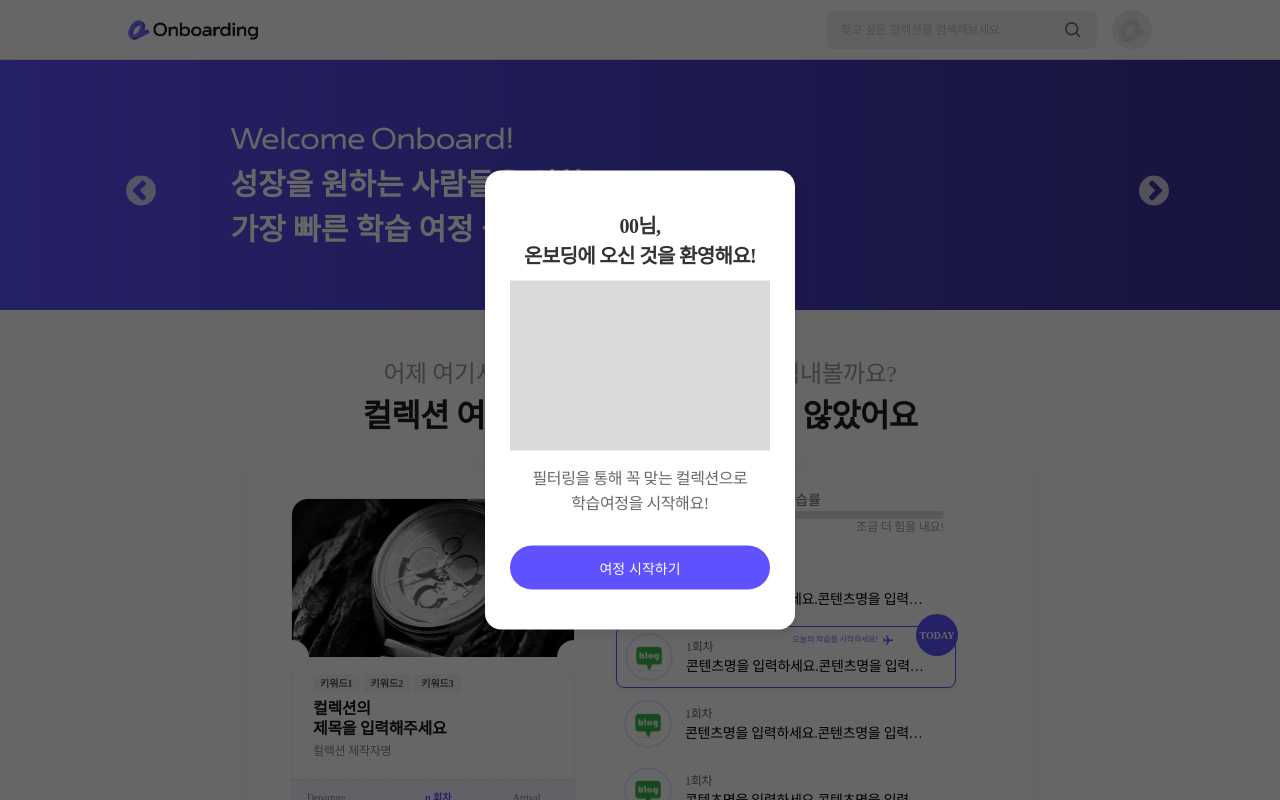
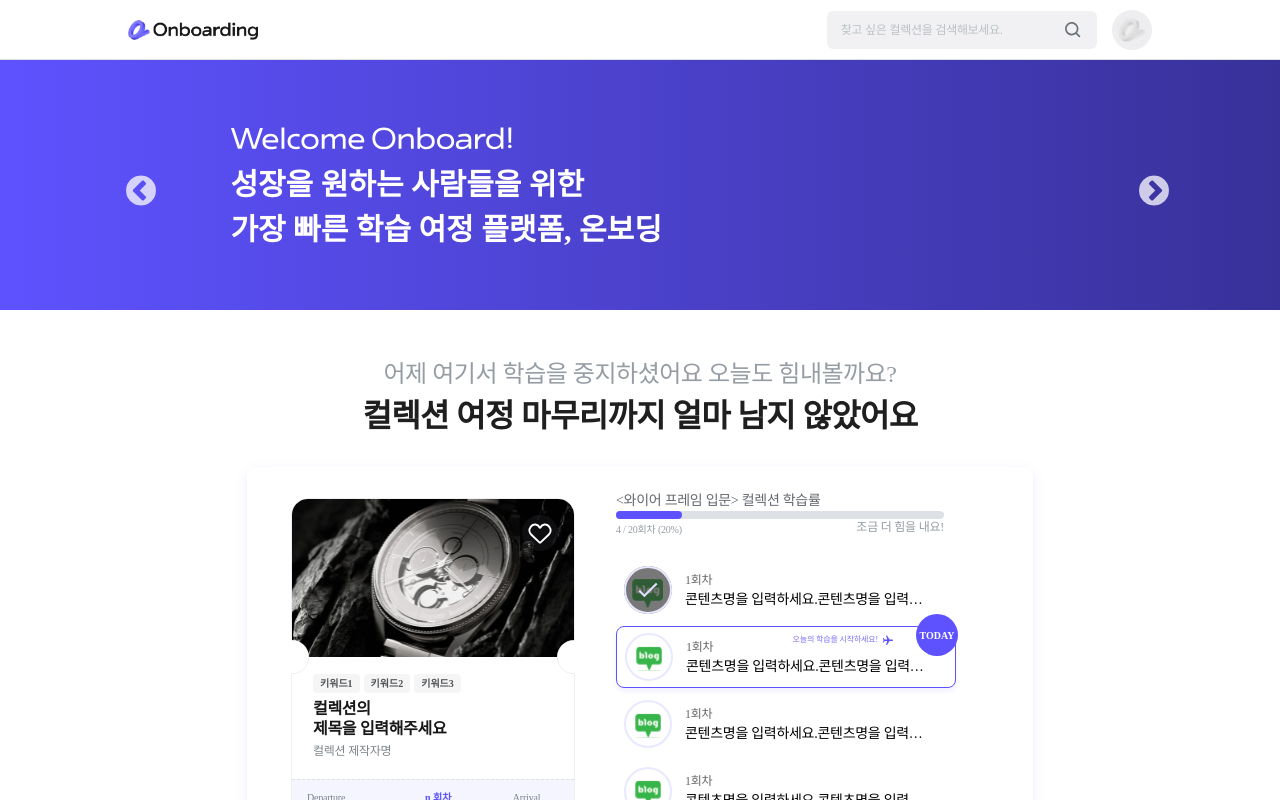
Before and after one commit to TeamLearningFlow/LearningFlow-FE, a Next.js app: page /home in a window 1280 px wide. Shown: the top 800 px of the page. Built offline with nearby package versions, Linux system fonts and the light colour scheme.

Commit message:
feat: 홈페이지 모달 적용, 헤더 로고 클릭 시 홈페이지로 이동 구현

```diff
--- a/src/components/searchHeader.tsx
+++ b/src/components/searchHeader.tsx
@@ -1,4 +1,5 @@
 import React, { useState, useRef, useEffect } from 'react';
+import Link from 'next/link';
 import styled from 'styled-components';
 import Image from 'next/image';
 import LogoDark from '../assets/logo_dark.png';
@@ -32,11 +33,11 @@ const HeaderWrapper = styled.header`
 `;
 
 const LogoWrapper = styled.div<{ $state: string }>`
-  display: flex:
   align-items: center;
   margin-top: 5px;
   flex-shrink: 0;
   margin-right: auto;
+  display: inline-flex;
 `;
 
 const SearchWrapper = styled.div<{ $state: string }>`
@@ -238,8 +239,11 @@ const Header: React.FC<HeaderProps> = ({ onSearchStateChange }) => {
   return (
     <HeaderWrapper>
       <LogoWrapper $state={searchState}>
-        <Image src={LogoDark} alt="header logo" width={130} height={20} />
+        <Link href="/home" passHref>
+          <Image src={LogoDark} alt="header logo" width={130} height={20} />
+        </Link>
       </LogoWrapper>
+
       <SearchWrapper $state={searchState}>
         <Input
           type="text"
--- a/src/pages/home/index.tsx
+++ b/src/pages/home/index.tsx
@@ -1,4 +1,4 @@
-import React, { useState } from 'react';
+import React, { useState, useEffect } from 'react';
 import styled from 'styled-components';
 import Header from '../../components/searchHeader';
 import CategoryList from '@/components/search/categoryList';
@@ -28,7 +28,17 @@ const Main = styled.div`
 `;
 
 const Home: React.FC = () => {
-  const [isModalOpen, setIsModalOpen] = useState(true);
+  const [isModalOpen, setIsModalOpen] = useState(false);
+
+  useEffect(() => {
+    // 로컬 스토리지에서 모달 표시 여부 확인
+    const showModal = localStorage.getItem('showHomeModal');
+    if (showModal === 'true') {
+      setIsModalOpen(true);
+      localStorage.removeItem('showHomeModal');
+    }
+  }, []);
+
   const handleCloseModal = () => {
     setIsModalOpen(false);
   };
--- a/src/pages/landing/index.tsx
+++ b/src/pages/landing/index.tsx
@@ -73,7 +73,7 @@ const LandingPage: React.FC = () => {
 
       console.log('회원가입 성공:', response.data);
       alert('회원가입이 완료되었습니다.');
-
+      localStorage.setItem('showHomeModal', 'true'); // 모달 표시 여부 결정
       router.push('/home'); // 회원가입 완료 후 홈페이지로 이동
     } catch (error) {
       console.error('회원가입 실패:', error);
--- a/src/pages/login/index.tsx
+++ b/src/pages/login/index.tsx
@@ -175,6 +175,7 @@ const LoginPage: React.FC = () => {
 
       if (response.status === 200) {
         localStorage.setItem('token', response.data.token); // 로그인 성공 시 토큰 저장
+        localStorage.setItem('showHomeModal', 'true'); // 로그인 성공 시 모달 표시 여부 결정
         router.push('/home'); // 홈 페이지로 이동
       }
     } catch (err: any) {
```
Also changed, not shown: src/components/learnHeader.tsx (+5 -2 lines).
